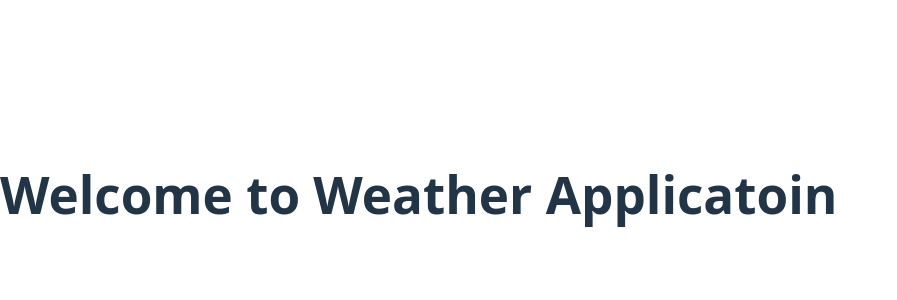
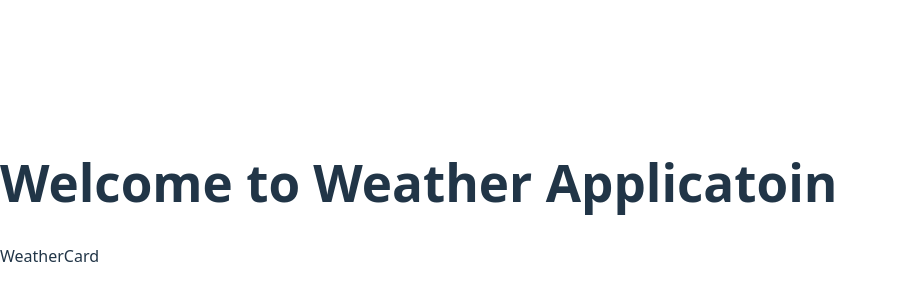
Before and after one commit to highcon1/weather-app, a React (Vite) app: page / in a window 1280 px wide. Shown: the part 206-506 px from the top of the page, without its empty margins (0-897 px from the left). Built offline with nearby package versions, Linux system fonts and the light colour scheme.

Commit message:
add card component

```diff
--- a/src/App.jsx
+++ b/src/App.jsx
@@ -1,9 +1,11 @@
 import React from 'react'
+import WeatherCard from './components/WeatherCard'
 
 const App = () => {
   return (
     <div>
       <h1>Welcome to Weather Applicatoin</h1>
+      <WeatherCard />
     </div>
   )
 }
--- /dev/null
+++ b/src/components/WeatherCard.jsx
@@ -0,0 +1,9 @@
+import React from 'react'
+
+const WeatherCard = () => {
+  return (
+    <div>WeatherCard</div>
+  )
+}
+
+export default WeatherCard
```
